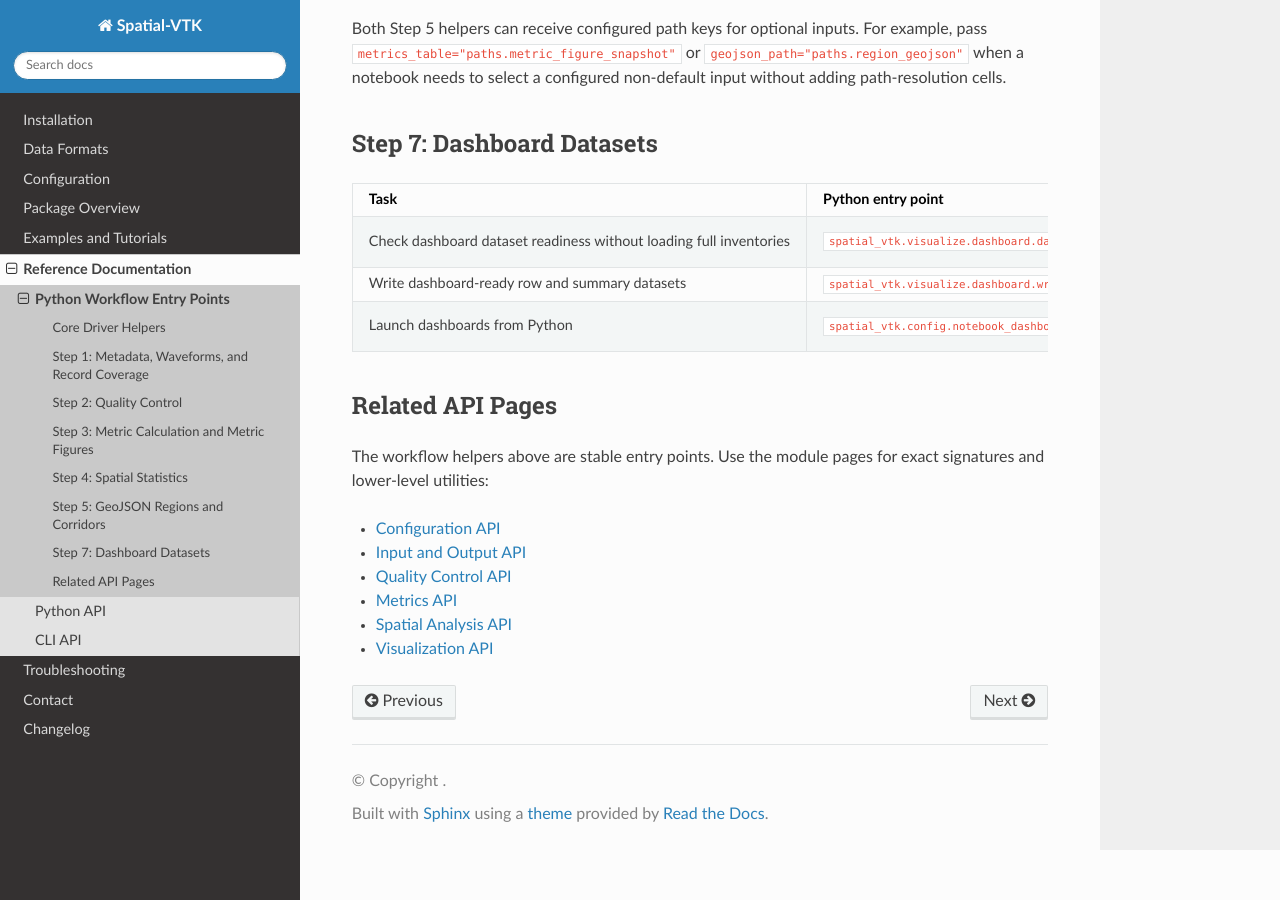
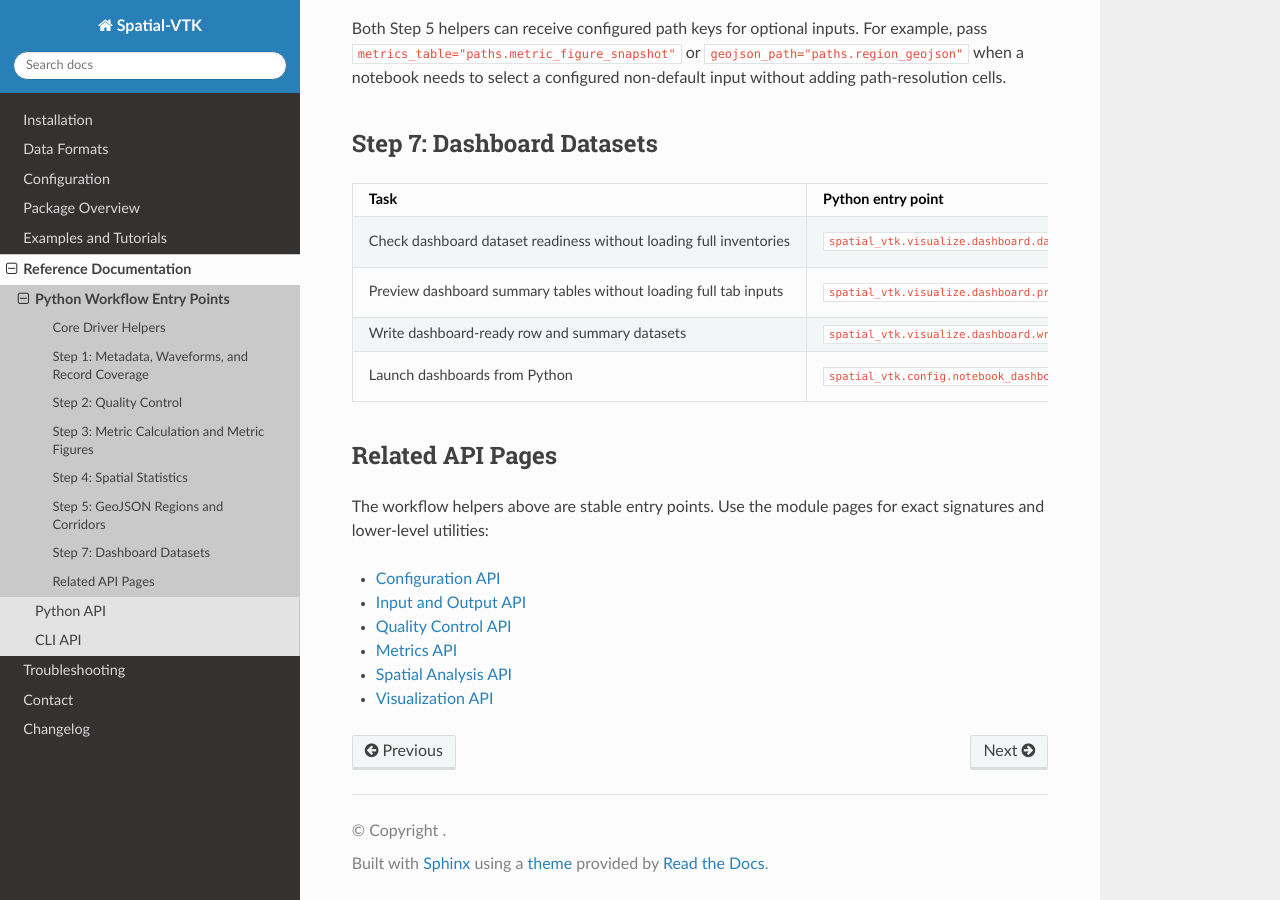
Before and after one commit to bcbirkel/spatial-vtk, a Sphinx documentation site: the page built from docs/reference/python_workflows.rst, in a window 1280 px wide and 900 px high, scrolled down 3873 px. Built offline with Sphinx 7.4.7 and the Read the Docs theme 3.1.0, drawn with Linux system fonts in a browser that asks for light colours.

Commit message:
Document dashboard summary preview workflow

```diff
--- a/docs/reference/python_workflows.rst
+++ b/docs/reference/python_workflows.rst
@@ -336,6 +336,12 @@ Step 7: Dashboard Datasets
        skip local dashboard preparation when ``should_run`` is false; large-run
        notebooks pass the same readiness object to
        ``run_notebook_step_if_needed`` for Slurm/local execution.
+   * - Preview dashboard summary tables without loading full tab inputs
+     - ``spatial_vtk.visualize.dashboard.preview_dashboard_summary_tables``
+     - bounded samples from the configured ``dashboard_summaries`` directory
+       after readiness checks pass, so notebooks can inspect the tables that
+       feed Overview, Stations, Events, and Paths tabs without resolving
+       dashboard summary paths in cells
    * - Write dashboard-ready row and summary datasets
      - ``spatial_vtk.visualize.dashboard.write_configured_dashboard_datasets``
      - dashboard metric dataset root and dashboard summary table root; standard
```
Also changed, not shown: 1 other file.
